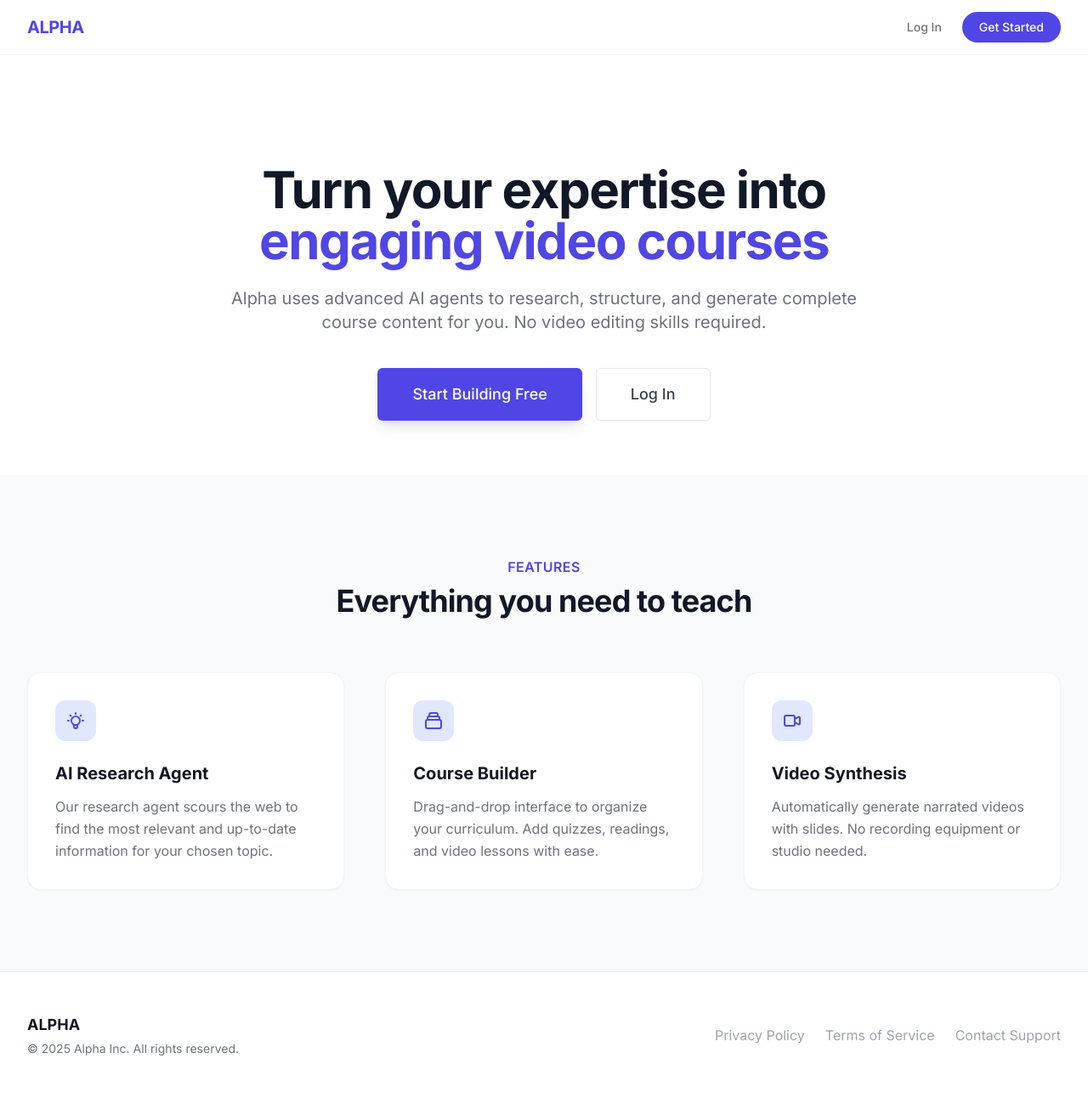
After one commit to KorkmazPolat/AutoGenCourseProject, a Flask app: template course_material_service/templates/landing_page.html in a window 1280 px wide. The commit adds this page. Shown: the whole page at 85% size. Run offline with Flask 3, Linux system fonts and the light colour scheme; the template is opened without the code that fills it, so the values that code supplies are empty.

Commit message:
bug fixing and landing page

```diff
--- a/course_material_service/templates/full_course.html
+++ b/course_material_service/templates/full_course.html
@@ -86,7 +86,7 @@
             <button type="button" class="subpage-tab hover:text-gray-900" data-module="{{ info.number }}"
               data-subpage="reading">Reading</button>
             {% endif %}
-            {% if quiz and quiz.questions %}
+            {% if quiz %}
             <button type="button" class="subpage-tab hover:text-gray-900" data-module="{{ info.number }}"
               data-subpage="quiz">Quiz</button>
             {% endif %}
--- /dev/null
+++ b/course_material_service/templates/landing_page.html
@@ -0,0 +1,147 @@
+<!DOCTYPE html>
+<html lang="en">
+
+<head>
+    <meta charset="UTF-8">
+    <meta name="viewport" content="width=device-width, initial-scale=1.0">
+    <title>ALPHA - Course Generator</title>
+    <link href="https://cdn.jsdelivr.net/npm/tailwindcss@2.2.19/dist/tailwind.min.css" rel="stylesheet">
+    <link href="https://fonts.googleapis.com/css2?family=Inter:wght@300;400;500;600;700&display=swap" rel="stylesheet">
+    <style>
+        body {
+            font-family: 'Inter', sans-serif;
+            background-color: #ffffff;
+            color: #111827;
+        }
+    </style>
+</head>
+
+<body class="antialiased">
+
+    <!-- Navbar -->
+    <nav class="bg-white border-b border-gray-100 sticky top-0 z-50 backdrop-filter backdrop-blur-lg bg-opacity-80">
+        <div class="max-w-7xl mx-auto px-4 sm:px-6 lg:px-8">
+            <div class="flex justify-between h-16">
+                <div class="flex items-center">
+                    <span class="text-xl font-bold tracking-tight text-indigo-600">ALPHA</span>
+                </div>
+                <div class="flex items-center space-x-6">
+                    <a href="/login" class="text-sm font-medium text-gray-500 hover:text-gray-900 transition-colors">Log
+                        In</a>
+                    <a href="/register"
+                        class="bg-indigo-600 text-white px-5 py-2 rounded-full text-sm font-medium hover:bg-indigo-700 transition-all shadow-sm hover:shadow-md">Get
+                        Started</a>
+                </div>
+            </div>
+        </div>
+    </nav>
+
+    <!-- Hero Section -->
+    <div class="relative overflow-hidden">
+        <div class="max-w-7xl mx-auto px-4 sm:px-6 lg:px-8 pt-20 pb-16 text-center lg:pt-32">
+            <h1 class="text-4xl tracking-tight font-extrabold text-gray-900 sm:text-5xl md:text-6xl mb-6">
+                <span class="block">Turn your expertise into</span>
+                <span class="block text-indigo-600">engaging video courses</span>
+            </h1>
+            <p class="mt-3 max-w-md mx-auto text-base text-gray-500 sm:text-lg md:mt-5 md:text-xl md:max-w-3xl">
+                Alpha uses advanced AI agents to research, structure, and generate complete course content for you. No
+                video editing skills required.
+            </p>
+            <div class="mt-10 max-w-sm mx-auto sm:max-w-none sm:flex sm:justify-center gap-4">
+                <a href="/register"
+                    class="flex items-center justify-center px-8 py-3 border border-transparent text-base font-medium rounded-md text-white bg-indigo-600 hover:bg-indigo-700 md:py-4 md:text-lg md:px-10 shadow-lg hover:shadow-xl transition-all">
+                    Start Building Free
+                </a>
+                <a href="/login"
+                    class="flex items-center justify-center px-8 py-3 border border-gray-200 text-base font-medium rounded-md text-gray-700 bg-white hover:bg-gray-50 md:py-4 md:text-lg md:px-10 shadow-sm hover:shadow transition-all">
+                    Log In
+                </a>
+            </div>
+        </div>
+    </div>
+
+    <!-- Features Section -->
+    <div class="bg-gray-50 py-24">
+        <div class="max-w-7xl mx-auto px-4 sm:px-6 lg:px-8">
+            <div class="text-center mb-16">
+                <h2 class="text-base font-semibold text-indigo-600 tracking-wide uppercase">Features</h2>
+                <p class="mt-2 text-3xl leading-8 font-extrabold tracking-tight text-gray-900 sm:text-4xl">
+                    Everything you need to teach
+                </p>
+            </div>
+
+            <div class="grid grid-cols-1 gap-12 lg:grid-cols-3">
+                <!-- Feature 1 -->
+                <div
+                    class="bg-white rounded-2xl p-8 shadow-sm hover:shadow-md transition-shadow border border-gray-100">
+                    <div
+                        class="w-12 h-12 bg-indigo-100 text-indigo-600 rounded-xl flex items-center justify-center mb-6">
+                        <svg class="w-6 h-6" fill="none" stroke="currentColor" viewBox="0 0 24 24">
+                            <path stroke-linecap="round" stroke-linejoin="round" stroke-width="2"
+                                d="M9.663 17h4.673M12 3v1m6.364 1.636l-.707.707M21 12h-1M4 12H3m3.343-5.657l-.707-.707m2.828 9.9a5 5 0 117.072 0l-.548.547A3.374 3.374 0 0014 18.469V19a2 2 0 11-4 0v-.531c0-.895-.356-1.754-.988-2.386l-.548-.547z">
+                            </path>
+                        </svg>
+                    </div>
+                    <h3 class="text-xl font-bold text-gray-900 mb-3">AI Research Agent</h3>
+                    <p class="text-gray-500 leading-relaxed">
+                        Our research agent scours the web to find the most relevant and up-to-date information for your
+                        chosen topic.
+                    </p>
+                </div>
+
+                <!-- Feature 2 -->
+                <div
+                    class="bg-white rounded-2xl p-8 shadow-sm hover:shadow-md transition-shadow border border-gray-100">
+                    <div
+                        class="w-12 h-12 bg-indigo-100 text-indigo-600 rounded-xl flex items-center justify-center mb-6">
+                        <svg class="w-6 h-6" fill="none" stroke="currentColor" viewBox="0 0 24 24">
+                            <path stroke-linecap="round" stroke-linejoin="round" stroke-width="2"
+                                d="M19 11H5m14 0a2 2 0 012 2v6a2 2 0 01-2 2H5a2 2 0 01-2-2v-6a2 2 0 012-2m14 0V9a2 2 0 00-2-2M5 11V9a2 2 0 012-2m0 0V5a2 2 0 012-2h6a2 2 0 012 2v2M7 7h10">
+                            </path>
+                        </svg>
+                    </div>
+                    <h3 class="text-xl font-bold text-gray-900 mb-3">Course Builder</h3>
+                    <p class="text-gray-500 leading-relaxed">
+                        Drag-and-drop interface to organize your curriculum. Add quizzes, readings, and video lessons
+                        with ease.
+                    </p>
+                </div>
+
+                <!-- Feature 3 -->
+                <div
+                    class="bg-white rounded-2xl p-8 shadow-sm hover:shadow-md transition-shadow border border-gray-100">
+                    <div
+                        class="w-12 h-12 bg-indigo-100 text-indigo-600 rounded-xl flex items-center justify-center mb-6">
+                        <svg class="w-6 h-6" fill="none" stroke="currentColor" viewBox="0 0 24 24">
+                            <path stroke-linecap="round" stroke-linejoin="round" stroke-width="2"
+                                d="M15 10l4.553-2.276A1 1 0 0121 8.618v6.764a1 1 0 01-1.447.894L15 14M5 18h8a2 2 0 002-2V8a2 2 0 00-2-2H5a2 2 0 00-2 2v8a2 2 0 002 2z">
+                            </path>
+                        </svg>
+                    </div>
+                    <h3 class="text-xl font-bold text-gray-900 mb-3">Video Synthesis</h3>
+                    <p class="text-gray-500 leading-relaxed">
+                        Automatically generate narrated videos with slides. No recording equipment or studio needed.
+                    </p>
+                </div>
+            </div>
+        </div>
+    </div>
+
+    <!-- Footer -->
+    <footer class="bg-white border-t border-gray-200 py-12">
+        <div class="max-w-7xl mx-auto px-4 sm:px-6 lg:px-8 flex flex-col md:flex-row justify-between items-center">
+            <div class="mb-4 md:mb-0">
+                <span class="text-lg font-bold text-gray-900">ALPHA</span>
+                <p class="text-sm text-gray-500 mt-1">&copy; 2025 Alpha Inc. All rights reserved.</p>
+            </div>
+            <div class="flex space-x-6">
+                <a href="#" class="text-gray-400 hover:text-gray-500 transition-colors">Privacy Policy</a>
+                <a href="#" class="text-gray-400 hover:text-gray-500 transition-colors">Terms of Service</a>
+                <a href="#" class="text-gray-400 hover:text-gray-500 transition-colors">Contact Support</a>
+            </div>
+        </div>
+    </footer>
+
+</body>
+
+</html>
```
Also changed, not shown: course_material_service/main.py (+6 -2 lines), course_material_service/templates/base.html (+15 -19 lines), course_material_service/templates/course_builder.html (+17 -8 lines), routes/generate_course.py (+31 -23 lines).
